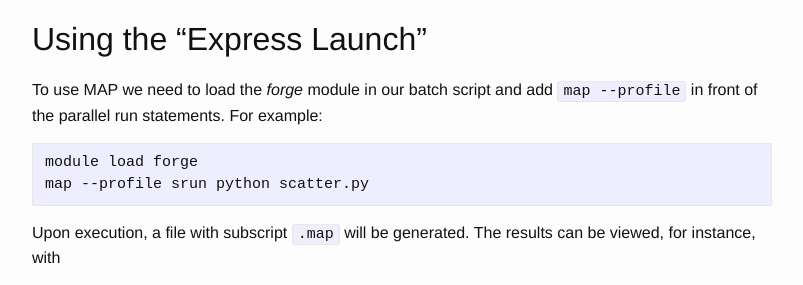
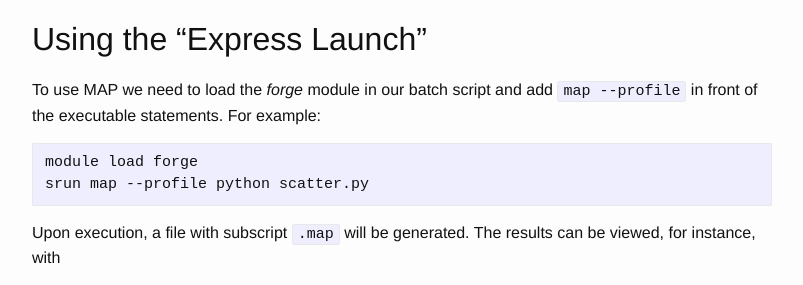
Before and after one commit to nesi/perf-training, a Jekyll site: the page built from _lessons/python-scatter/01b-profiling-map.md, in a window 1280 px wide and 900 px high, scrolled down 1243 px. Shown: the part 179-464 px from the top of the window, without its empty margins (238-1041 px from the left). Built offline with Jekyll 4.4.1, drawn with Linux system fonts in a browser that asks for light colours.

Commit message:
MAP map after srun

````diff
--- a/_lessons/python-scatter/01b-profiling-map.md
+++ b/_lessons/python-scatter/01b-profiling-map.md
@@ -38,10 +38,10 @@
 
 ## Using the "Express Launch"
 
-To use MAP we need to load the *forge* module in our batch script and add `map --profile` in front of the parallel run statements. For example:
+To use MAP we need to load the *forge* module in our batch script and add `map --profile` in front of the executable statements. For example:
 ```
 module load forge
-map --profile srun python scatter.py
+srun map --profile python scatter.py
 ```
 Upon execution, a file with subscript `.map` will be generated. The results can be viewed, for instance, with
 ```
````
